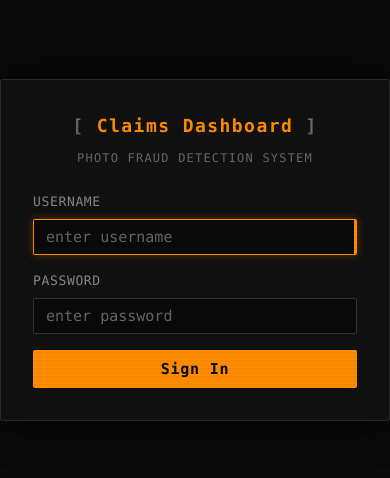
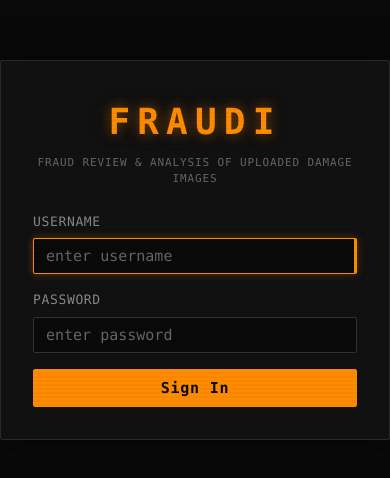
Before and after one commit to MilesVTG/claims_images, a React (Vite) app in the folder dashboard/: page /login in a window 390 px wide. Shown: the part 172-650 px from the top of the page. Built offline with nearby package versions, Linux system fonts and the light colour scheme; no server answers.

Commit message:
Add collapsible sidebar and FRAUDI branding
Sidebar toggles with [<<]/[>>], auto-collapses on mobile (<768px).
Renamed to FRAUDI — Fraud Review & Analysis of Uploaded Damage Images.
Orange glow branding on login and header.

```diff
--- a/dashboard/src/components/layout/AppShell.jsx
+++ b/dashboard/src/components/layout/AppShell.jsx
@@ -1,14 +1,28 @@
+import { useState, useEffect } from 'react';
 import { Outlet } from 'react-router-dom';
 import Header from './Header';
 import Sidebar from './Sidebar';
 
+const MOBILE_BREAKPOINT = 768;
+
 function AppShell() {
+  const [sidebarOpen, setSidebarOpen] = useState(() => window.innerWidth >= MOBILE_BREAKPOINT);
+
+  useEffect(() => {
+    const mql = window.matchMedia(`(max-width: ${MOBILE_BREAKPOINT - 1}px)`);
+    function handleChange(e) {
+      if (e.matches) setSidebarOpen(false);
+    }
+    mql.addEventListener('change', handleChange);
+    return () => mql.removeEventListener('change', handleChange);
+  }, []);
+
   return (
     <div className="app-shell">
       <Header />
       <div className="app-body">
-        <Sidebar />
-        <main className="app-content">
+        <Sidebar open={sidebarOpen} onToggle={() => setSidebarOpen((v) => !v)} />
+        <main className={`app-content ${sidebarOpen ? '' : 'app-content--expanded'}`}>
           <Outlet />
         </main>
       </div>
--- a/dashboard/src/components/layout/Header.jsx
+++ b/dashboard/src/components/layout/Header.jsx
@@ -10,7 +10,7 @@ function Header() {
 
   return (
     <header className="app-header">
-      <div className="header-brand">Claims Dashboard</div>
+      <div className="header-brand">FRAUDI</div>
       <button className="header-logout" onClick={handleLogout}>
         [sign out]
       </button>
--- a/dashboard/src/components/layout/Sidebar.jsx
+++ b/dashboard/src/components/layout/Sidebar.jsx
@@ -1,8 +1,12 @@
 import { NavLink } from 'react-router-dom';
 
-function Sidebar() {
+function Sidebar({ open, onToggle }) {
   return (
-    <nav className="app-sidebar">
+    <nav className={`app-sidebar ${open ? '' : 'app-sidebar--collapsed'}`}>
+      <button className="sidebar-toggle" onClick={onToggle} title={open ? 'Collapse sidebar' : 'Expand sidebar'}>
+        {open ? '[<<]' : '[>>]'}
+      </button>
+      {open && (
         <ul>
           <li>
             <NavLink to="/" end>
@@ -16,6 +20,7 @@ function Sidebar() {
             <NavLink to="/prompts">prompts</NavLink>
           </li>
         </ul>
+      )}
     </nav>
   );
 }
--- a/dashboard/src/pages/LoginPage.jsx
+++ b/dashboard/src/pages/LoginPage.jsx
@@ -48,8 +48,8 @@ function LoginPage() {
   return (
     <div className="login-page">
       <form className="login-form" onSubmit={handleSubmit}>
-        <h1>Claims Dashboard</h1>
-        <p className="login-subtitle">Photo Fraud Detection System</p>
+        <h1 className="fraudi-title">FRAUDI</h1>
+        <p className="login-subtitle">Fraud Review &amp; Analysis of Uploaded Damage Images</p>
         {error && <p className="error">{error}</p>}
         {success && <p className="login-success">Authenticated</p>}
         <label>
--- a/dashboard/src/styles/theme.css
+++ b/dashboard/src/styles/theme.css
@@ -17,6 +17,7 @@
   --color-border: #2a2a2a;
   --color-border-bright: #333333;
   --sidebar-width: 220px;
+  --sidebar-collapsed-width: 48px;
   --header-height: 56px;
   --font-mono: 'JetBrains Mono', 'Fira Code', 'SF Mono', 'Consolas', monospace;
   --radius: 2px;
@@ -127,10 +128,11 @@ body::after {
 }
 
 .header-brand {
-  font-size: 1rem;
-  font-weight: 600;
+  font-size: 1.125rem;
+  font-weight: 700;
   color: var(--color-primary);
-  letter-spacing: 0.05em;
+  letter-spacing: 0.15em;
+  text-shadow: var(--glow-orange);
 }
 
 .header-brand::before {
@@ -166,7 +168,40 @@ body::after {
   width: var(--sidebar-width);
   background: var(--color-surface);
   border-right: 1px solid var(--color-border);
-  padding: 1rem 0;
+  padding: 0.5rem 0 1rem;
+  transition: width 0.2s ease;
+  overflow: hidden;
+  flex-shrink: 0;
+}
+
+.app-sidebar--collapsed {
+  width: var(--sidebar-collapsed-width);
+}
+
+.sidebar-toggle {
+  display: block;
+  width: 100%;
+  padding: 0.5rem 0.75rem;
+  background: transparent;
+  border: none;
+  border-bottom: 1px solid var(--color-border);
+  color: var(--color-text-dim);
+  font-family: var(--font-mono);
+  font-size: 0.8125rem;
+  cursor: pointer;
+  text-align: left;
+  transition: color 0.15s ease, background 0.15s ease;
+  white-space: nowrap;
+}
+
+.sidebar-toggle:hover {
+  color: var(--color-primary);
+  background: var(--color-surface-raised);
+}
+
+.app-sidebar--collapsed .sidebar-toggle {
+  text-align: center;
+  padding: 0.5rem 0;
 }
 
 .app-sidebar ul {
@@ -181,6 +216,7 @@ body::after {
   font-size: 0.875rem;
   transition: all 0.15s ease;
   border-right: 2px solid transparent;
+  white-space: nowrap;
 }
 
 .app-sidebar a::before {
@@ -203,6 +239,19 @@ body::after {
 .app-sidebar a.active::before {
   content: '> ';
   color: var(--color-primary);
+}
+
+@media (max-width: 767px) {
+  .app-sidebar {
+    width: var(--sidebar-collapsed-width);
+  }
+  .app-sidebar ul {
+    display: none;
+  }
+  .sidebar-toggle {
+    text-align: center;
+    padding: 0.5rem 0;
+  }
 }
 
 /* ── Main Content ── */
@@ -259,6 +308,23 @@ body::after {
 .login-form h1::after {
   content: ' ]';
   color: var(--color-text-dim);
+}
+
+.login-form h1.fraudi-title {
+  font-size: 2.25rem;
+  font-weight: 700;
+  letter-spacing: 0.2em;
+  color: var(--color-primary);
+  text-shadow: 0 0 12px rgba(255, 140, 0, 0.4), 0 0 24px rgba(255, 140, 0, 0.15);
+  margin-bottom: 0.25rem;
+}
+
+.login-form h1.fraudi-title::before {
+  content: '';
+}
+
+.login-form h1.fraudi-title::after {
+  content: '';
 }
 
 .login-form label {
@@ -351,12 +417,13 @@ body::after {
 
 .login-subtitle {
   color: var(--color-text-dim);
-  font-size: 0.75rem;
+  font-size: 0.6875rem;
   text-align: center;
   margin-bottom: 1.5rem;
   margin-top: 0;
-  letter-spacing: 0.1em;
+  letter-spacing: 0.08em;
   text-transform: uppercase;
+  line-height: 1.5;
 }
 
 .login-form button:disabled {
```
Lines whose indentation alone changed are shown as unchanged.
